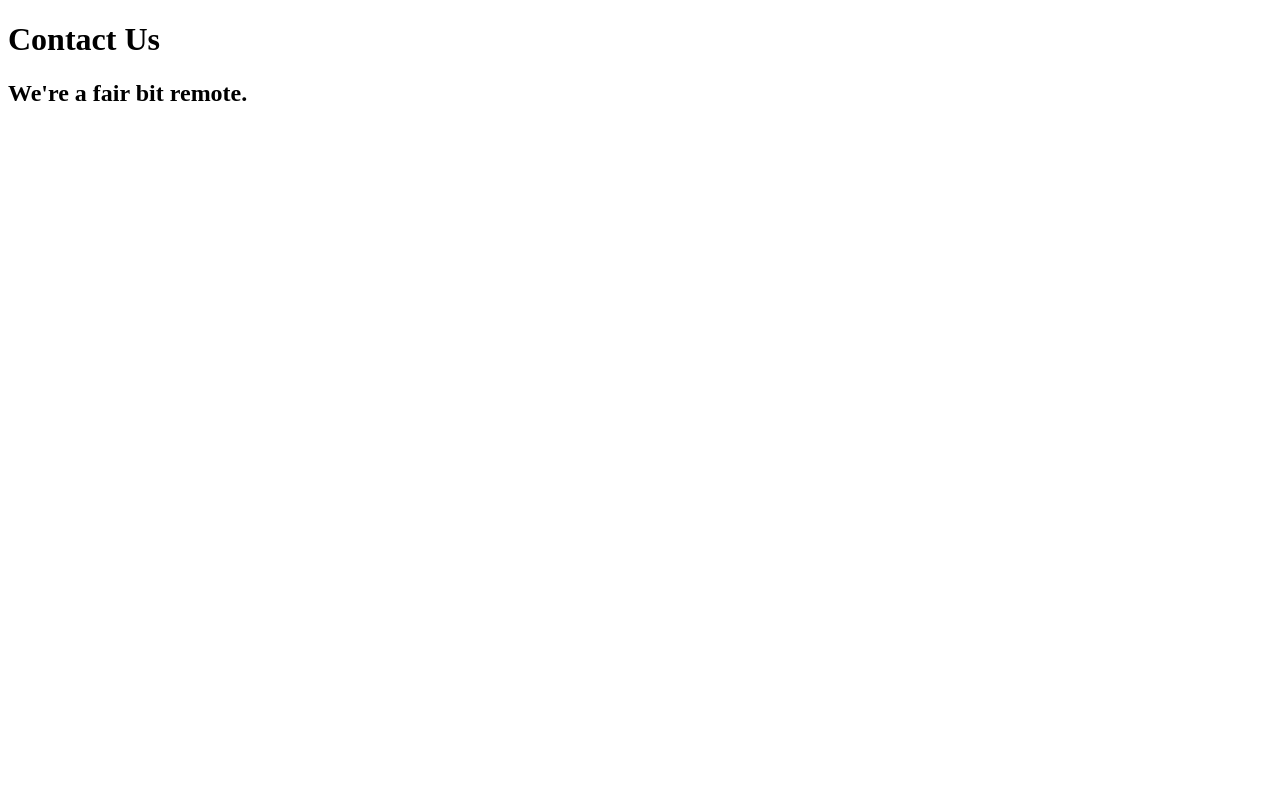
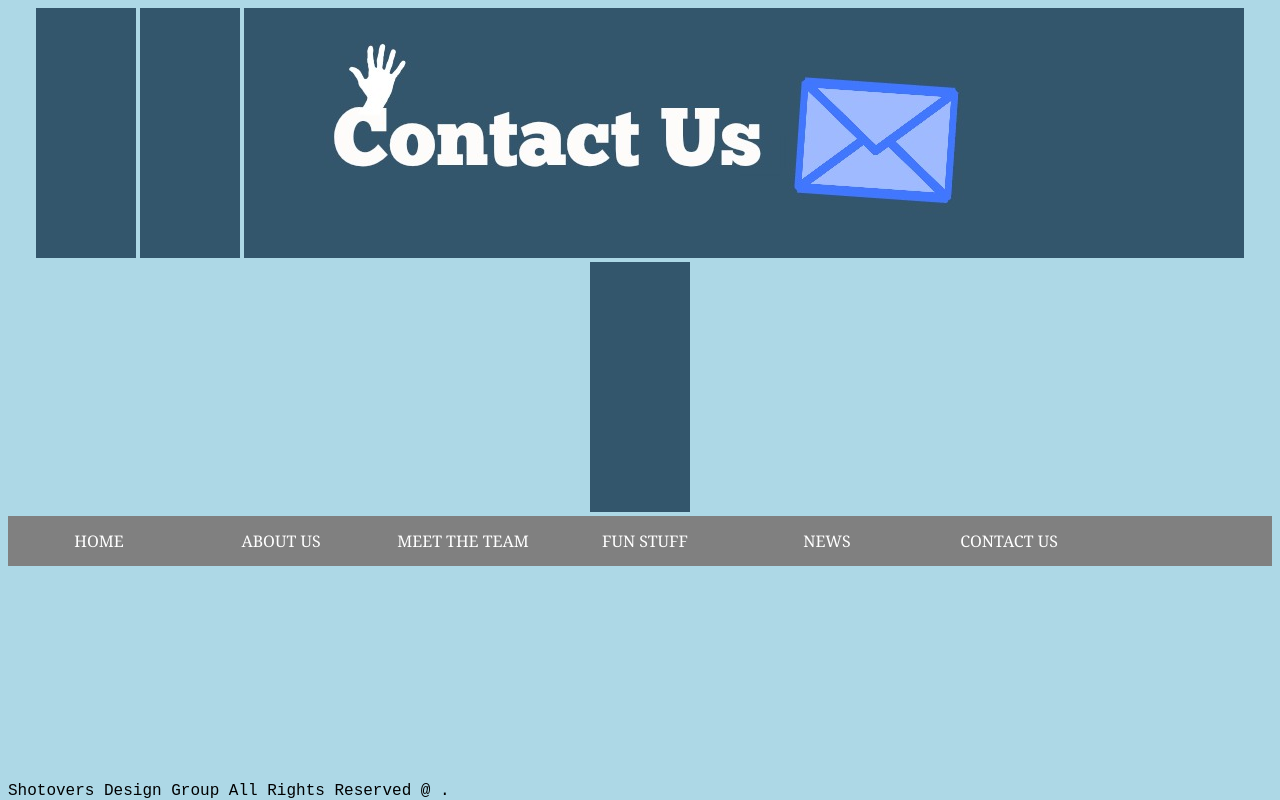
Before and after one commit to ModernMajorGeneral/Shotovers-House-Blog, a plain HTML site: page contactus.html in a window 1280 px wide. Drawn offline with Linux system fonts and the light colour scheme.

Commit message:
Update contactus.html

```diff
--- a/contactus.html
+++ b/contactus.html
@@ -1,8 +1,77 @@
+
 <!DOCTYPE html>
+
   <html>
-    <title> Contact- Shotovers House Blog </title>
+    <title>  Shotovers House  </title>
 
-    <h1> Contact Us </h1>
-    <h2> We're a fair bit remote.</h2>
+      <style>
+        body {
+          background-color:lightblue;
+}
+        footer {
+          text-align: center;
+          font-family: "courier new";
+          bottom: 0;
+          position: fixed;
+}
+        div.banner {
+          margin:0;
+}
+        nav {
+          height:50px;
+}
+        ul {
+          list-style-type: none;
+          margin: 0;
+          padding: 0;
+          overflow: hidden;
+          background-color: gray;
+}
+        li {
+          float: left;
+}
+        li a {
+          display: block;
+          width: 150px;
+          padding: 14px 16px;
+          text-align:  center;
+          color: white;
+          font-family: Cambria, Georgia, Serif;
+          text-decoration: none;
+}
+        li a:hover {
+          background-color: brown;
+}
+        .active {
+          background-color: forestgreen;
+}
 
-  </html>
+
+
+     </style>
+      <body>
+         <div class= "banner" align=center>
+          <header>
+      <img src="https://github.com/ModernMajorGeneral/Shotovers-House-Blog/blob/master/Deep%20Blue.jpg?raw=true"
+         style="width:100px;height:250px"/>
+      <img src="https://github.com/ModernMajorGeneral/Shotovers-House-Blog/blob/master/Deep%20Blue.jpg?raw=true"
+         style="width:100px;height:250px"/>
+      <img src= "https://github.com/ModernMajorGeneral/Shotovers-House-Blog/blob/master/Contact%20Us%20Shotovers.jpg?raw=true"
+         style="width:1000px;height:250;"/>
+      <img src="https://github.com/ModernMajorGeneral/Shotovers-House-Blog/blob/master/Deep%20Blue.jpg?raw=true"
+         style="width:100px;height:250px"/>
+           </header>
+         </div>
+     <ul>
+       <li><a href="index.html">HOME</a></li>
+       <li><a href="aboutus.html">ABOUT US</a></li>
+       <li><a href="meettheteam.html">MEET THE TEAM</a></li>
+       <li><a href="funstuff.html">FUN STUFF</a><li>
+       <li><a href="news.html">NEWS</a><li>
+       <li><a href="contactus.html">CONTACT US</a><li>
+     </ul>
+
+
+        <footer> Shotovers Design Group All Rights Reserved @ .</footer>
+      </body>
+    </html>
```
